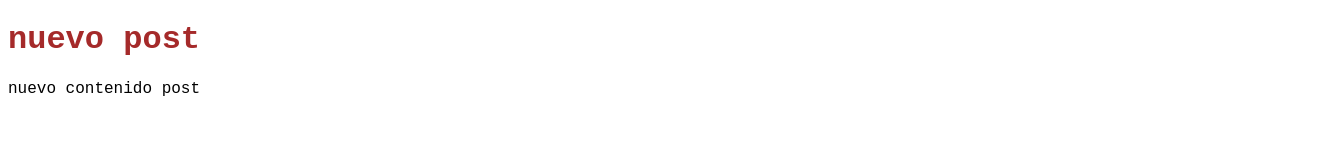
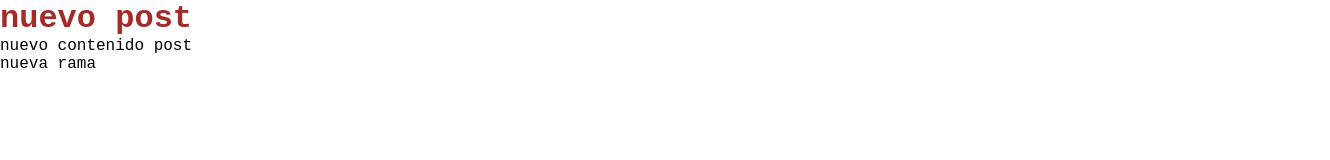
Before and after one commit to etazlanauj/clases-huge, a plain HTML site: page index.html in a window 1280 px wide. Shown: the whole page, 1330 px wide, since content can reach past the window. Drawn offline with Linux system fonts and the light colour scheme; files that its build step writes are made by us from their sources.

Commit message:
nuevo mensaje

```diff
--- a/css/main.css
+++ b/css/main.css
@@ -1,5 +1,7 @@
 * {
   font-family: "Courier New", Courier, monospace;
+  width: 1330px;
+  margin: 0 auto;
 }
 
 h1 {
--- a/index.html
+++ b/index.html
@@ -10,5 +10,6 @@
 <body>
     <h1>nuevo post</h1>
     <p>nuevo contenido post</p>
+    <span>nueva rama</span>
 </body>
 </html>
```
